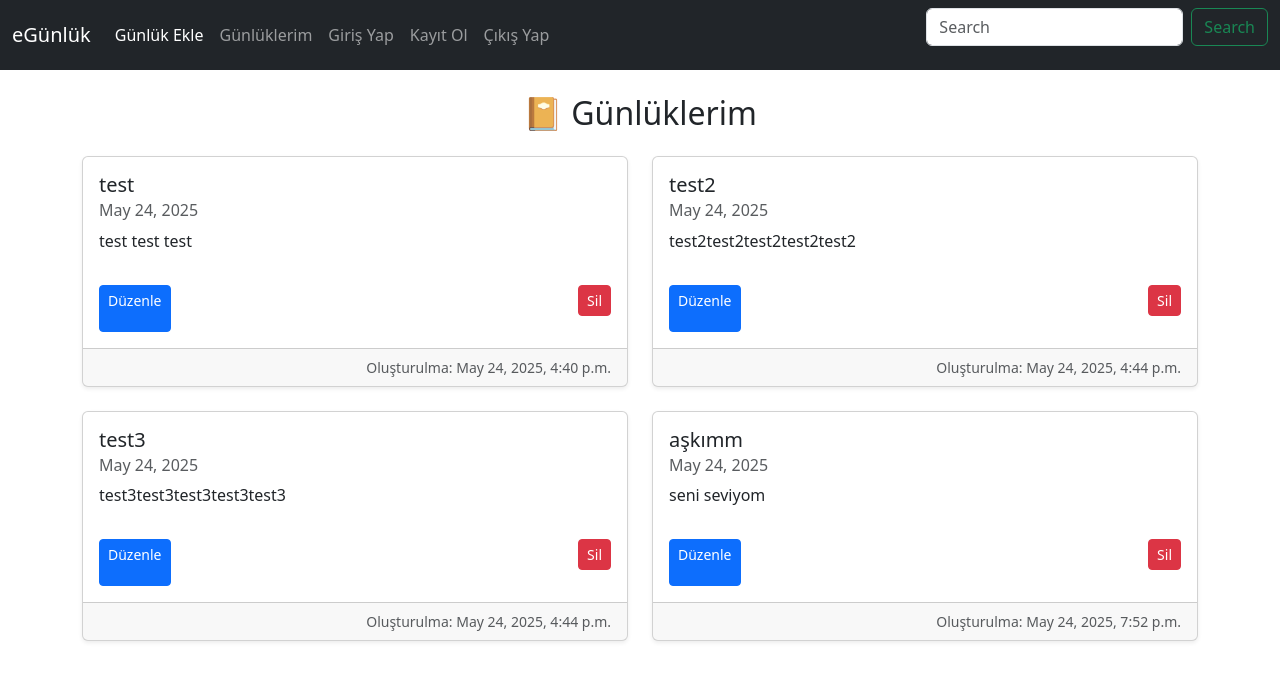
After one commit to ahmeterhann/eGunluk, a Django app: template frontend/frontenddiary/frontenddiaryapp/templates/frontenddiaryapp/diarylist.html in a window 1280 px wide. The commit adds this page. Shown: the top 681 px of the page. Run offline with Django 5.2, Linux system fonts and the light colour scheme; the template is opened without the code that fills it: values that come from a table or form of the project are taken from there, others are empty; data comes from the database, SQL or seed files in the repository; both versions use the stored data as it was after the commit.

Commit message:
Eklenen günlükleri listeleme ve düzenleme özellikleri eklendi

```diff
--- /dev/null
+++ b/frontend/frontenddiary/frontenddiaryapp/templates/frontenddiaryapp/diarylist.html
@@ -0,0 +1,48 @@
+{% extends 'base.html' %}
+{% load tz %}
+
+{% block content %}
+<div class="container mt-4">
+  <h2 class="mb-4 text-center">📔 Günlüklerim</h2>
+
+  {% if messages %}
+    {% for message in messages %}
+      <div class="alert alert-{{ message.tags }} alert-dismissible fade show" role="alert">
+        {{ message }}
+        <button type="button" class="btn-close" data-bs-dismiss="alert" aria-label="Close"></button>
+      </div>
+    {% endfor %}
+  {% endif %}
+
+  {% if diaries %}
+    <div class="row row-cols-1 row-cols-md-2 g-4">
+      {% for diary in diaries %}
+        <div class="col">
+          <div class="card shadow-sm h-100">
+            <div class="card-body d-flex flex-column">
+              <h5 class="card-title">{{ diary.title }}</h5>
+              <h6 class="card-subtitle mb-2 text-muted">{{ diary.date }}</h6>
+              <p class="card-text flex-grow-1">{{ diary.content }}</p>
+
+              <div class="mt-3 d-flex justify-content-between">
+                <a href="{% url 'frontenddiaryapp:diary-update-view' diary.id %}" class="btn btn-sm btn-primary">Düzenle</a>
+                <form method="post" action="" onsubmit="return confirm('Silmek istediğinize emin misiniz?');">
+                  {% csrf_token %}
+                  <button type="submit" class="btn btn-sm btn-danger">Sil</button>
+                </form>
+              </div>
+            </div>
+            <div class="card-footer text-end">
+              <small class="text-muted">Oluşturulma: {{ diary.created_at }}</small>
+            </div>
+          </div>
+        </div>
+      {% endfor %}
+    </div>
+  {% else %}
+    <div class="alert alert-info text-center mt-4">
+      Henüz günlük bulunmamaktadır.
+    </div>
+  {% endif %}
+</div>
+{% endblock %}
--- a/frontend/frontenddiary/frontenddiaryapp/urls.py
+++ b/frontend/frontenddiary/frontenddiaryapp/urls.py
@@ -6,6 +6,9 @@ app_name = 'frontenddiaryapp'
 urlpatterns = [
     path('', views.home_view, name='anasayfa'),
     path('adddiary/', views.add_diary_view, name='add-diary-view'),
+    path('listdiaries/', views.diary_list_view, name='diary-list-view'),
+    path('updatediaries/<int:id>/', views.diary_detail_view, name='diary-update-view'),
+
 
 
 
--- a/frontend/frontenddiary/templates/base.html
+++ b/frontend/frontenddiary/templates/base.html
@@ -29,7 +29,7 @@
             <div class="collapse navbar-collapse" id="navbarCollapse">
                 <ul class="navbar-nav me-auto mb-2 mb-md-0">
                     <li class="nav-item"> <a class="nav-link active" aria-current="page" href="{% url 'frontenddiaryapp:add-diary-view' %}">Günlük Ekle</a> </li>
-                    <li class="nav-item"> <a class="nav-link" href="#">Günlüklerim</a> </li>
+                    <li class="nav-item"> <a class="nav-link" href="{% url 'frontenddiaryapp:diary-list-view' %}">Günlüklerim</a> </li>
                     <li class="nav-item"> <a class="nav-link" href="{% url 'login-view' %}">Giriş Yap</a> </li>
                     <li class="nav-item"> <a class="nav-link" href="{% url 'register-view' %}">Kayıt Ol</a> </li>
                     <li class="nav-item"> <a class="nav-link" href="{% url 'logout-view' %}">Çıkış Yap</a> </li>
```
Also changed, not shown: frontend/frontenddiary/frontenddiaryapp/templates/frontenddiaryapp/showdiary.html (deleted, +0 -14 lines), frontend/frontenddiary/frontenddiaryapp/templates/frontenddiaryapp/updatediary.html (added, +35 -0 lines), frontend/frontenddiary/frontenddiaryapp/views.py (+52 -0 lines), backend/personaldiary/db.sqlite3, frontend/frontenddiary/db.sqlite3.
